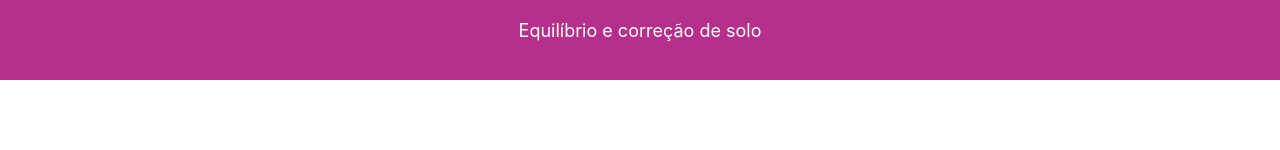
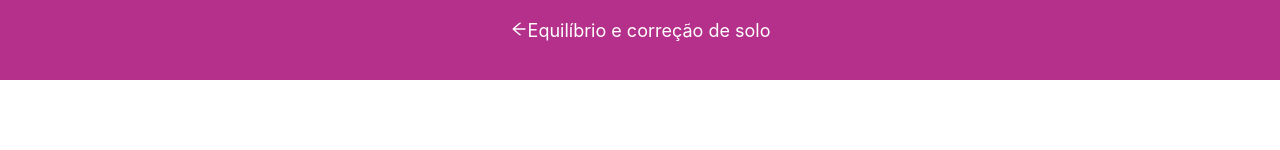
Before and after one commit to MatheusPSantos/sa-soilcorrection-interface, a Next.js app: page /Calcio_Magnesio in a window 1280 px wide. Shown: the top 150 px of the page. Built offline with nearby package versions, Linux system fonts and the light colour scheme.

Commit message:
adicionando o icone de navegação no componente de header das páginas

```diff
--- a/pages/Calcio_Magnesio/index.js
+++ b/pages/Calcio_Magnesio/index.js
@@ -1,7 +1,9 @@
 import Head from 'next/head'
+import Link from 'next/link'
 import { Card } from '../../components/Card';
 import { Header } from '../../components/Header';
 import { Input, InputField } from '../../components/Input';
+import { AiOutlineArrowLeft } from 'react-icons/ai';
 import styles from '../../styles/Home.module.css'
 
 export default function CalcioMagnesio() {
@@ -21,7 +23,8 @@ export default function CalcioMagnesio() {
     </Head>
 
     <Header>
-      Equilíbrio e correção de solo
+      <Link href="/"><a><AiOutlineArrowLeft /></a></Link>
+      <span>Equilíbrio e correção de solo</span>
     </Header>
 
     <div className={styles.container} >
```
Also changed, not shown: pages/Fosforo/index.js (+6 -2 lines), pages/Potassio/index.js (+6 -1 lines).
